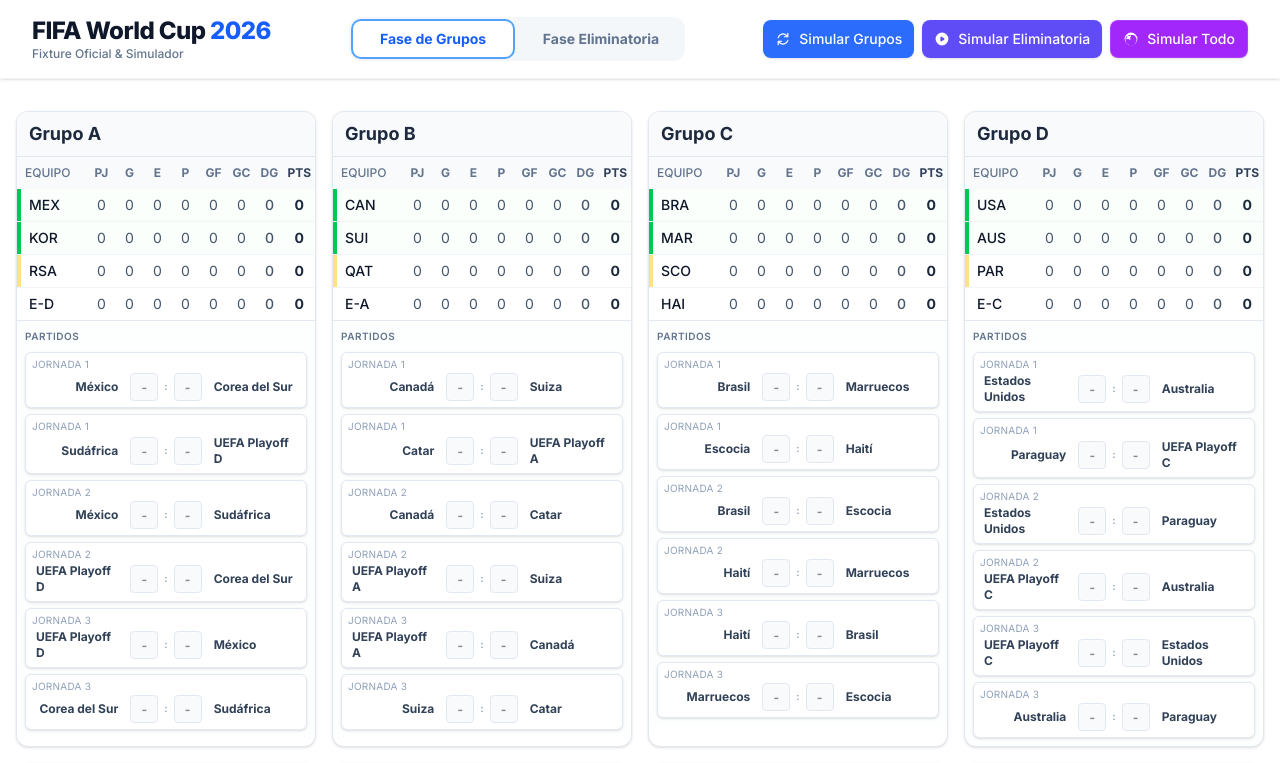
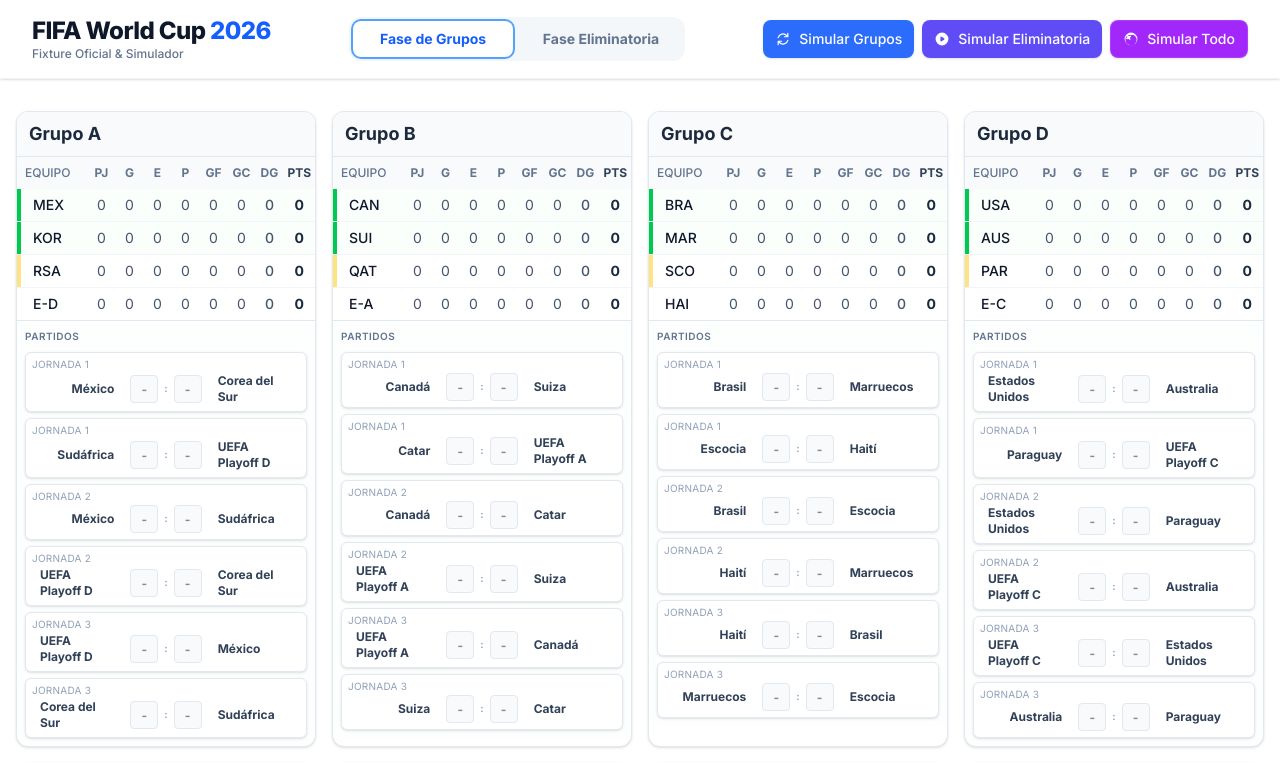
Before and after one commit to josemqu/fifa-world-cup-2026, a Next.js app: page /groups in a window 1280 px wide. Shown: the top 763 px of the page. Built offline with nearby package versions, Linux system fonts and the light colour scheme.

Commit message:
Increase horizontal margin on tooltip triggers from mx-1 to mx-2 for better spacing

```diff
--- a/src/components/ui/Tooltip.tsx
+++ b/src/components/ui/Tooltip.tsx
@@ -50,7 +50,7 @@ export function Tooltip({ children, content }: TooltipProps) {
       ref={triggerRef}
       onMouseEnter={() => setIsVisible(true)}
       onMouseLeave={() => setIsVisible(false)}
-      className="inline-block relative cursor-help mx-1"
+      className="inline-block relative cursor-help mx-2"
     >
       {children}
       <AnimatePresence>
```
